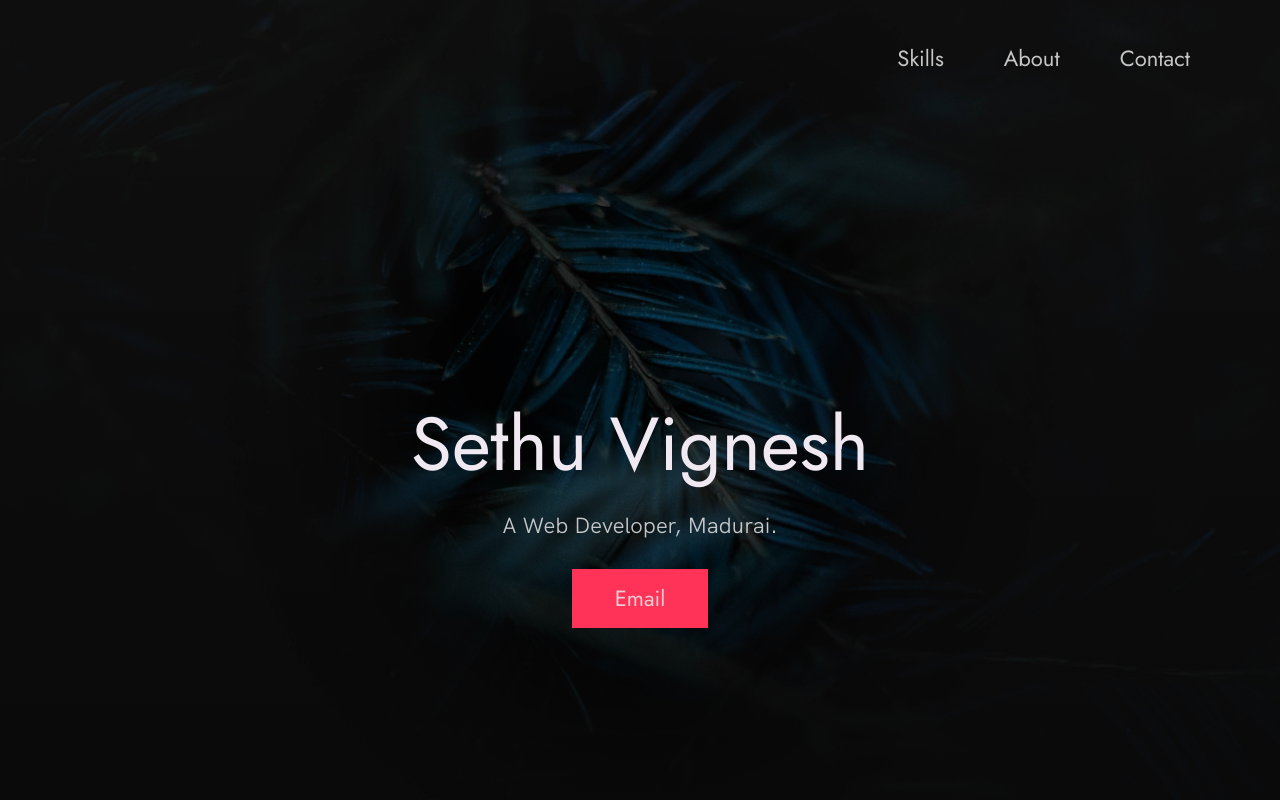
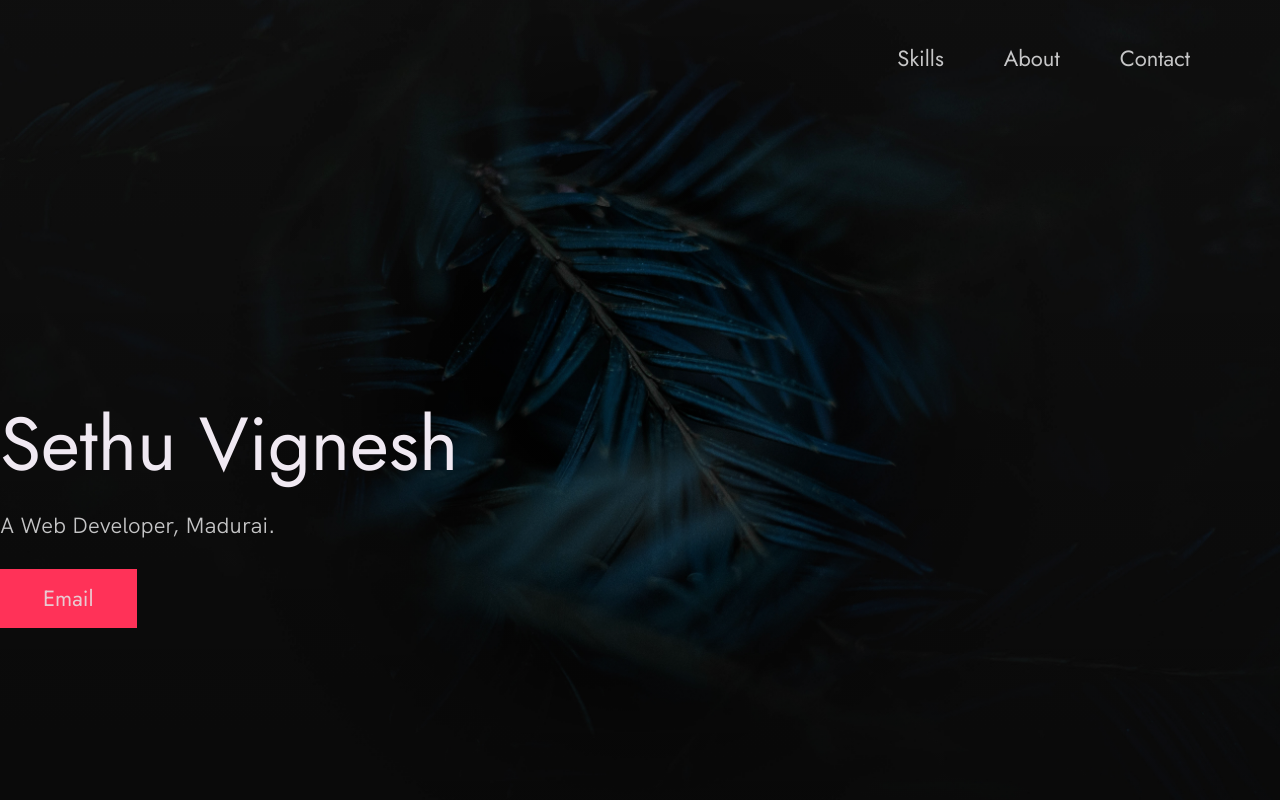
Before and after one commit to sethuvicky/portfolio, a plain HTML site: page index.html in a window 1280 px wide. Shown: the top 800 px of the page. Drawn offline with Linux system fonts and the light colour scheme.

Commit message:
Update index.html

```diff
--- a/index.html
+++ b/index.html
@@ -32,9 +32,9 @@
         </ul>
       </nav>
     </div>
-    <div style="width:100%;  height:100vh; display:flex; align-items:center; " class="header__text-box row">
+    <div style="width:100%;  height:100vh; display:flex; align-items:center; " >
 
-	<div  style="width:100%; text-align:center;" >
+	<div  >
 	<h1 class="heading-primary">
 
           <span>Sethu Vignesh</span>
```
